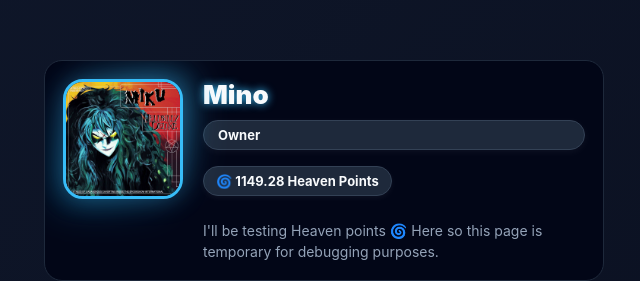
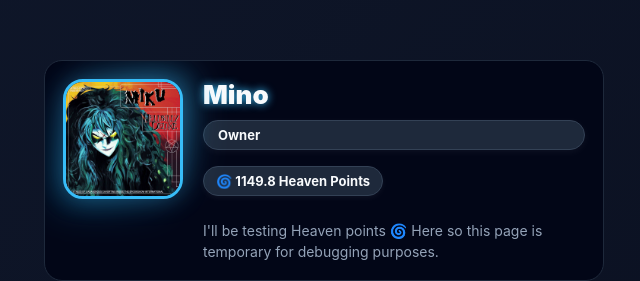
Before and after one commit to Heaven-501/HeavenMusicBotLogicHandler, a plain HTML site: page Mino.html in a window 1280 px wide. Shown: the top 281 px of the page, 316-956 px from the left. Drawn offline with Linux system fonts and the light colour scheme.

Commit message:
Increment Heaven Rating 🌀 [ci skip]

```diff
--- a/Mino.html
+++ b/Mino.html
@@ -55,7 +55,7 @@
       <div class="name">Mino</div>
       <div class="role-tag">Owner</div>
       <div class="activity-stats">
-        <div class="stat-bubble" id="heavenRating">🌀 1149.28 Heaven Points</div>
+        <div class="stat-bubble" id="heavenRating">🌀 1149.8 Heaven Points</div>
       </div>
       <div class="desc">
         I'll be testing Heaven points 🌀 Here so this page is temporary for debugging purposes.
```
Also changed, not shown: 1 other file.
